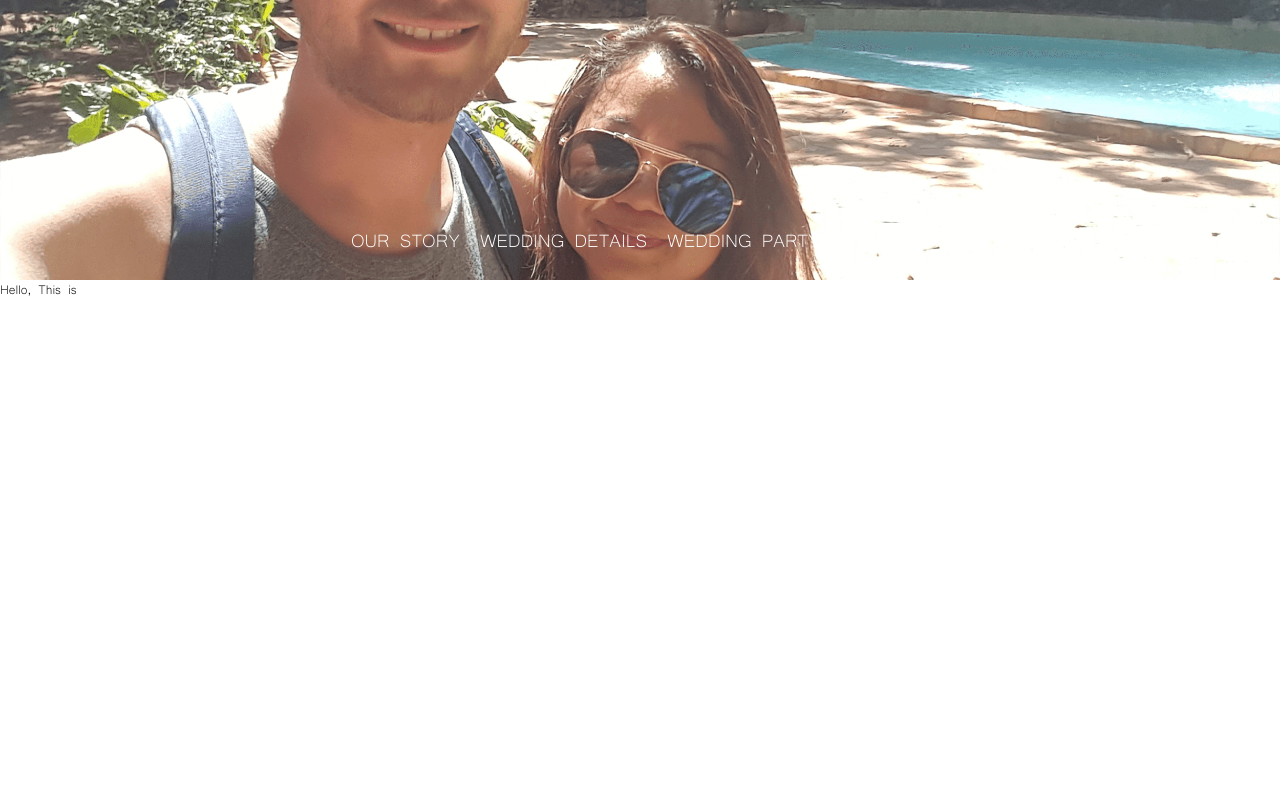
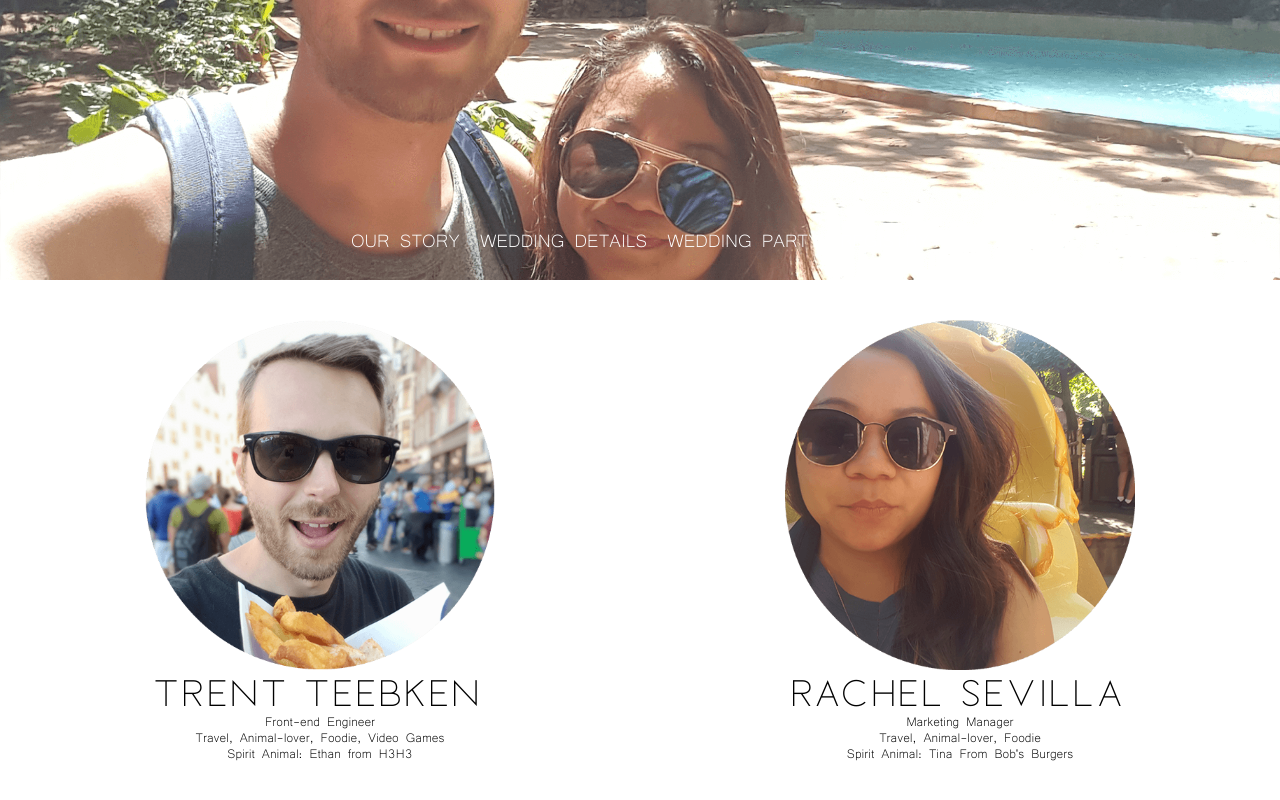
Before and after one commit to tbone1020/TeebkenWedding2019, an Angular app: page / in a window 1280 px wide. Shown: the part 320-1120 px from the top of the page. Before the commit the page ends 800 px from the top, so only its background shows below. Built offline with nearby package versions, Linux system fonts and the light colour scheme.

Commit message:
Adding bride and groom section

```diff
--- a/src/app/about/about.component.css
+++ b/src/app/about/about.component.css
@@ -0,0 +1,5 @@
+.about-bride-groom {
+  display: grid;
+  grid-template-columns: repeat(2, 1fr);
+  padding: 40px 0;
+}
--- a/src/app/about/about.component.html
+++ b/src/app/about/about.component.html
@@ -1,2 +1,4 @@
-<app-him-her-bio [name]="TrentTeebken"></app-him-her-bio>
-<!-- <app-him-her-bio [name]="Rachel Sevilla" [job]="Marketing Manager" [hobbies]="Travel, Animals"></app-him-her-bio> -->
+<section id="about" class="about-bride-groom">
+  <app-him-her-bio selfImagePath="Trent-photo.png" name="Trent Teebken" job="Front-end Engineer" likes="Travel, Animal-lover, Foodie, Video Games" spiritAnimal="Ethan from H3H3"></app-him-her-bio>
+  <app-him-her-bio selfImagePath="Rachel-photo.png" name="Rachel Sevilla" job="Marketing Manager" likes="Travel, Animal-lover, Foodie" spiritAnimal="Tina From Bob's Burgers"></app-him-her-bio>
+</section>
--- a/src/app/about/about.component.ts
+++ b/src/app/about/about.component.ts
@@ -7,7 +7,9 @@ import { Component, OnInit } from '@angular/core';
 })
 export class AboutComponent implements OnInit {
 
-  constructor() { }
+  constructor() {
+
+  }
 
   ngOnInit() {
   }
--- a/src/app/about/him-her-bio/him-her-bio.component.css
+++ b/src/app/about/him-her-bio/him-her-bio.component.css
@@ -0,0 +1,20 @@
+.bride-groom {
+  text-align: center;
+}
+.bride-groom__img {
+  width: 350px;
+  margin: auto;
+}
+.bride-groom__img img {
+  width: 100%;
+  height: 100%;
+}
+.bride-groom__name {
+  font-family: 'LOVES';
+  font-size: 40px;
+  text-transform: uppercase;
+  letter-spacing: 2px;
+}
+.bride-groom__information {
+
+}
--- a/src/app/about/him-her-bio/him-her-bio.component.html
+++ b/src/app/about/him-her-bio/him-her-bio.component.html
@@ -1 +1,11 @@
-<h1>Hello, This is {{ name }}</h1>
+<article class="bride-groom">
+  <figure class="bride-groom__img">
+    <img src="/assets/images/{{ selfImagePath }}" alt="">
+  </figure>
+  <h1 class="bride-groom__name">{{ name }}</h1>
+  <div class="bride-groom__information">
+    <h1>{{ job }}</h1>
+    <h1>{{ likes }}</h1>
+    <h1>Spirit Animal: {{ spiritAnimal }}</h1>
+  </div>
+</article>
--- a/src/app/about/him-her-bio/him-her-bio.component.ts
+++ b/src/app/about/him-her-bio/him-her-bio.component.ts
@@ -6,18 +6,14 @@ import { Component, OnInit, Input } from '@angular/core';
   styleUrls: ['./him-her-bio.component.css']
 })
 export class HimHerBioComponent implements OnInit {
-
+  @Input() selfImagePath: string;
   @Input() name: string;
   @Input() job: string;
-  @Input() hobbies: string;
+  @Input() likes: string;
+  @Input() spiritAnimal: string;
 
+  constructor() {}
 
-  constructor() {
-
-  }
-
-  ngOnInit() {
-
-  }
+  ngOnInit() {}
 
 }
```
Also changed, not shown: src/assets/images/Rachel-photo.png (added), src/assets/images/Trent-photo.png (added).
